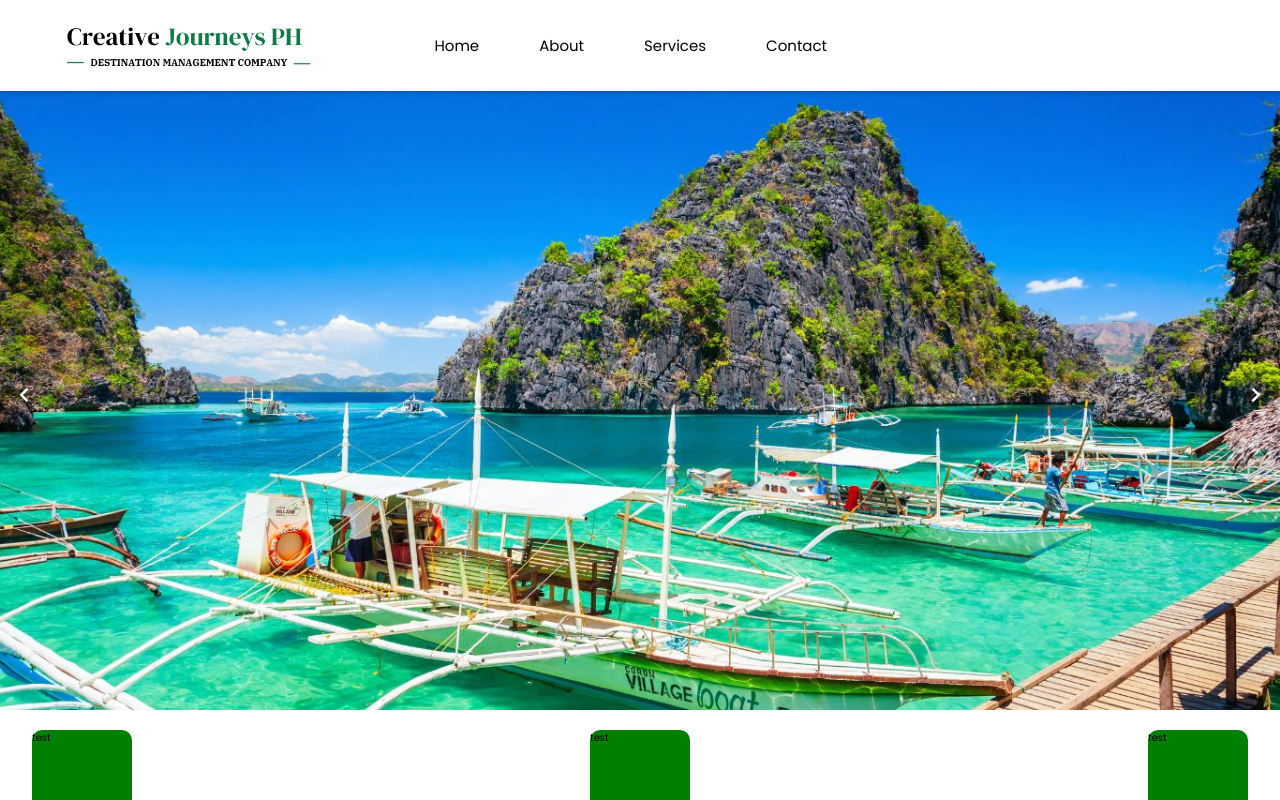
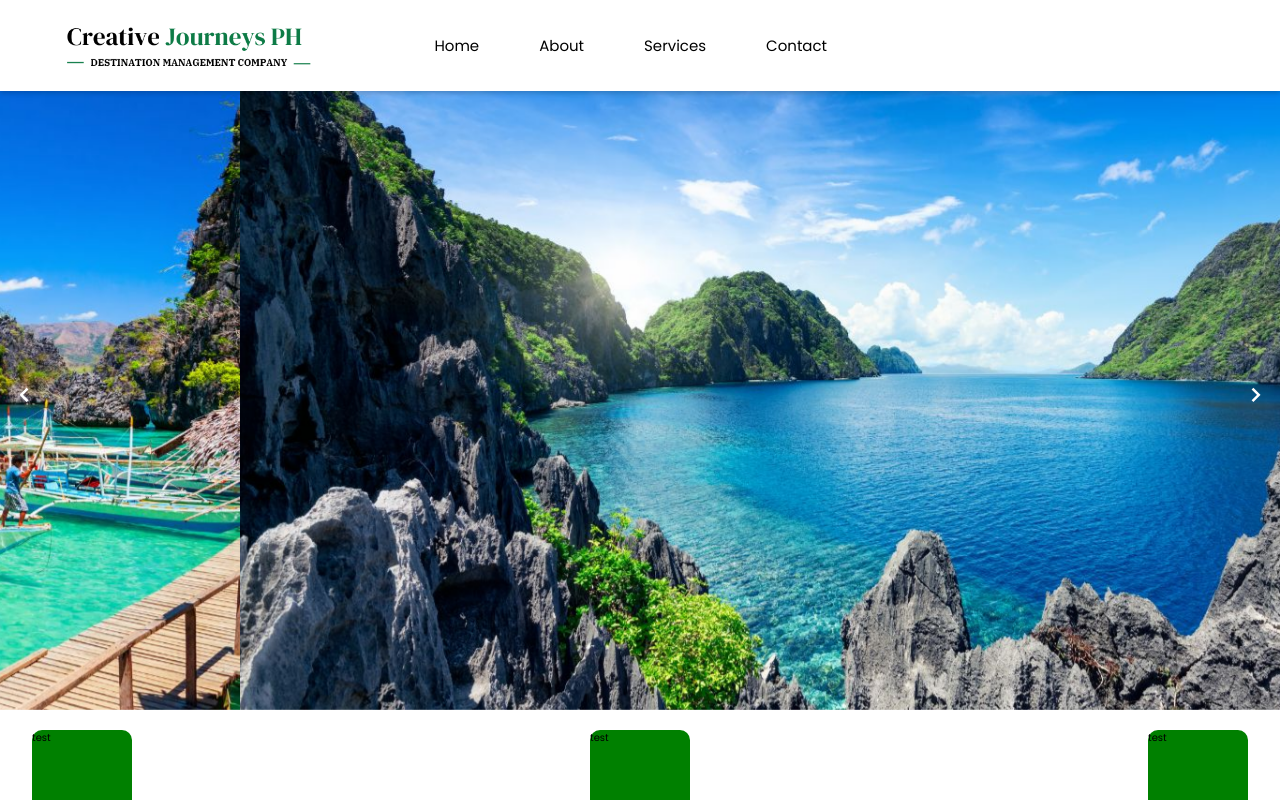
Before and after one commit to jetarciaga/creativejourney-web, a React (Vite) app: page / in a window 1280 px wide. Shown: the top 800 px of the page. Built offline with nearby package versions, Linux system fonts and the light colour scheme.

Commit message:
Added auto function

```diff
--- a/src/components/ImageSlider.jsx
+++ b/src/components/ImageSlider.jsx
@@ -2,14 +2,16 @@ import banner_1 from "../assets/carousel_01.jpg";
 import banner_2 from "../assets/carousel_02.jpg";
 import banner_3 from "../assets/carousel_03.jpg";
 import "./ImageSlider.scss";
-import { useState } from "react";
+import { useState, useEffect } from "react";
 
 const IMAGES = [banner_1, banner_2, banner_3];
 
 const ImageSlider = () => {
   const [imageIndex, setImageIndex] = useState(0);
+  const [isPaused, setIsPaused] = useState(false);
 
   const showNextImage = () => {
+    // setIsPaused(true);
     setImageIndex((index) => {
       if (index === IMAGES.length - 1) return 0;
       return index + 1;
@@ -17,17 +19,37 @@ const ImageSlider = () => {
   };
 
   const showPrevImage = () => {
+    // setIsPaused(true);
     setImageIndex((index) => {
       if (index === 0) return IMAGES.length - 1;
       return index - 1;
     });
   };
 
+  useEffect(() => {
+    if (isPaused) return;
+
+    const interval = setInterval(() => {
+      imageIndex < IMAGES.length - 1
+        ? setImageIndex((prevIndex) => prevIndex + 1)
+        : setImageIndex(0);
+    }, 5000);
+
+    return () => clearInterval(interval);
+  }, [imageIndex, isPaused]);
+
   return (
     <section className="banner-container">
-      {IMAGES.map((_, index) => (
-        <img src={IMAGES[imageIndex]} key={index} className="img-slider" />
-      ))}
+      <div className="slide-wrapper">
+        {IMAGES.map((img, index) => (
+          <img
+            src={img}
+            key={index}
+            className="img-slider"
+            style={{ translate: `${-100 * imageIndex}%` }}
+          />
+        ))}
+      </div>
       <button onClick={showPrevImage} className="slider-btn">
         <i className="bx bx-chevron-left" />
       </button>
--- a/src/components/ImageSlider.scss
+++ b/src/components/ImageSlider.scss
@@ -1,15 +1,24 @@
 .banner-container {
   width: 100%;
   height: 630px;
-  overflow: hidden;
   position: relative;
   margin-top: 80px;
+
+  .slide-wrapper {
+    display: flex;
+    width: 100%;
+    height: 100%;
+    overflow: hidden;
+  }
 
   .img-slider {
     object-fit: cover;
     width: 100%;
     height: 100%;
-    position: relative;
+    display: block;
+    flex-shrink: 0;
+    flex-grow: 0;
+    transition: translate 1s ease-in-out;
   }
 
   .slider-btn {
```
